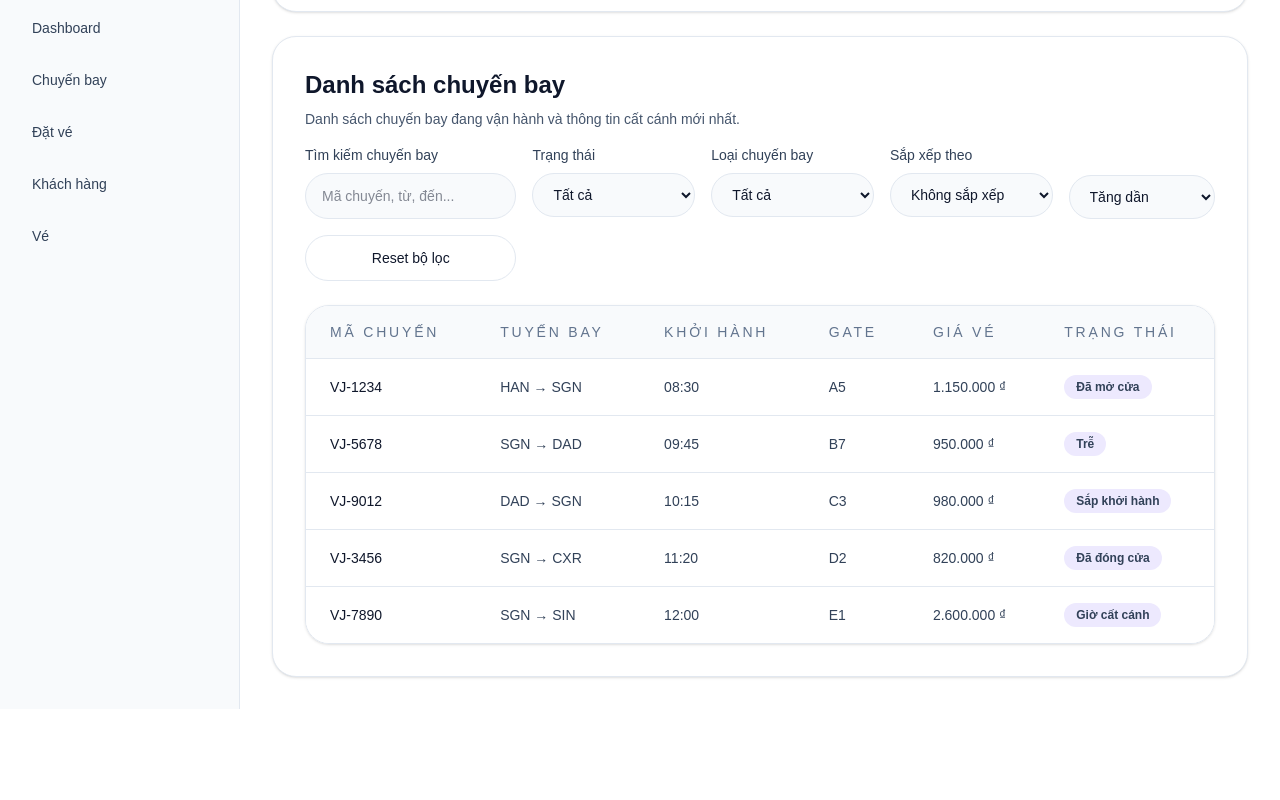
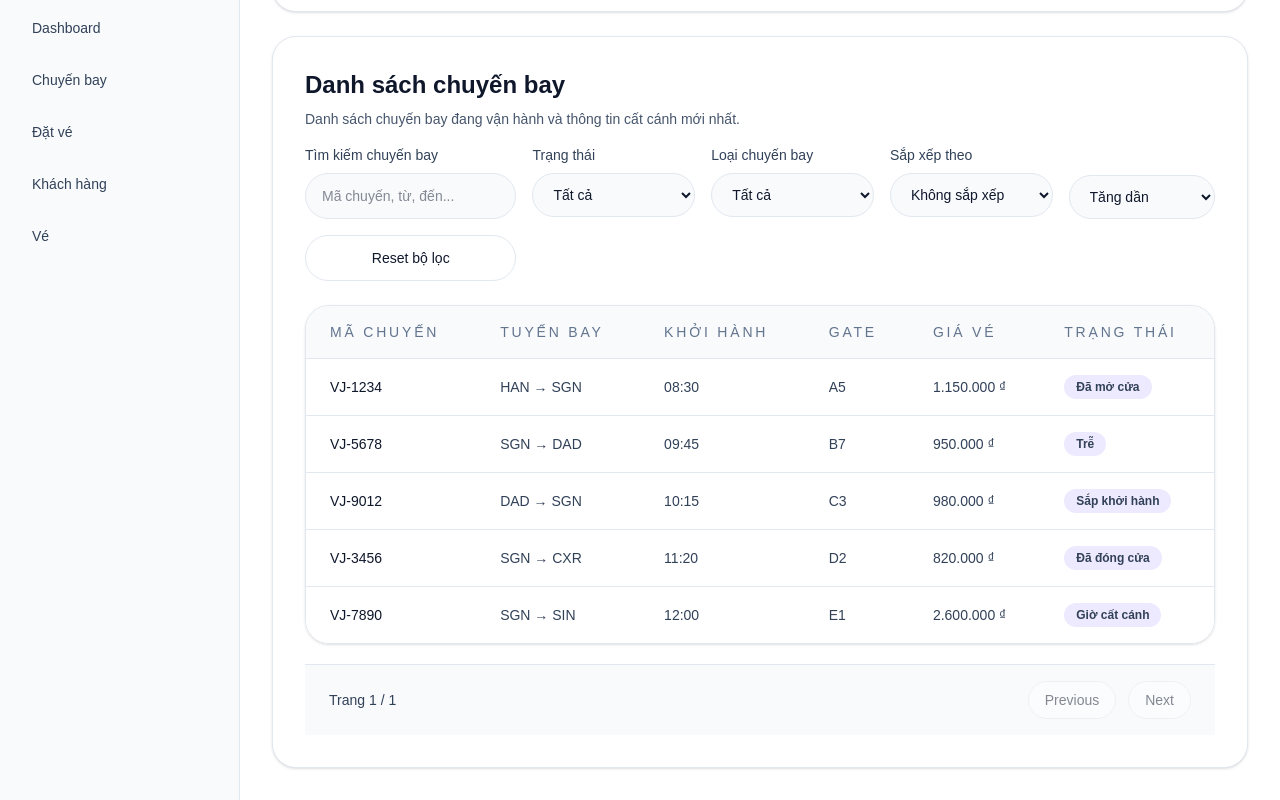
Before and after one commit to TranThiKimNghi/vietjet-agency, a Next.js app: page /dashboard/flights in a window 1280 px wide. Shown: the part 243-1043 px from the top of the page. Before the commit the page ends 952 px from the top, so only its background shows below. Built offline with nearby package versions, Linux system fonts and the light colour scheme.

Commit message:
feat: add flight pagination

```diff
--- a/app/dashboard/flights/page.tsx
+++ b/app/dashboard/flights/page.tsx
@@ -33,6 +33,9 @@ export default function DashboardFlights() {
     () => searchTerm.trim().toLowerCase(),
     [searchTerm]
   );
+
+  const [currentPage, setCurrentPage] = useState(1);
+  const itemsPerPage = 10;
 
   const filteredFlights = useMemo(() => {
     const filtered = flightList.filter((flight) => {
@@ -81,6 +84,14 @@ export default function DashboardFlights() {
     return sorted;
   }, [normalizedSearchTerm, statusFilter, typeFilter, sortKey, sortDirection]);
 
+  const totalPages = Math.max(1, Math.ceil(filteredFlights.length / itemsPerPage));
+
+  const pagedFlights = useMemo(() => {
+    const clampedPage = Math.min(currentPage, totalPages);
+    const startIndex = (clampedPage - 1) * itemsPerPage;
+    return filteredFlights.slice(startIndex, startIndex + itemsPerPage);
+  }, [filteredFlights, currentPage, totalPages]);
+
   return (
     <div className="space-y-6">
       <section className="rounded-3xl border border-slate-200 bg-white p-8 shadow-sm">
@@ -118,7 +129,10 @@ export default function DashboardFlights() {
                 id="flight-search"
                 type="text"
                 value={searchTerm}
-                onChange={(event) => setSearchTerm(event.target.value)}
+                onChange={(event) => {
+                  setSearchTerm(event.target.value);
+                  setCurrentPage(1);
+                }}
                 placeholder="Mã chuyến, từ, đến..."
                 className="mt-2 w-full rounded-3xl border border-slate-200 bg-slate-50 px-4 py-3 text-sm text-slate-900 outline-none transition focus:border-slate-900 focus:ring-2 focus:ring-slate-200"
               />
@@ -131,7 +145,10 @@ export default function DashboardFlights() {
               <select
                 id="status-filter"
                 value={statusFilter}
-                onChange={(event) => setStatusFilter(event.target.value)}
+                onChange={(event) => {
+                  setStatusFilter(event.target.value);
+                  setCurrentPage(1);
+                }}
                 className="mt-2 w-full rounded-3xl border border-slate-200 bg-slate-50 px-4 py-3 text-sm text-slate-900 outline-none transition focus:border-slate-900 focus:ring-2 focus:ring-slate-200"
               >
                 {statusOptions.map((option) => (
@@ -149,7 +166,10 @@ export default function DashboardFlights() {
               <select
                 id="type-filter"
                 value={typeFilter}
-                onChange={(event) => setTypeFilter(event.target.value)}
+                onChange={(event) => {
+                  setTypeFilter(event.target.value);
+                  setCurrentPage(1);
+                }}
                 className="mt-2 w-full rounded-3xl border border-slate-200 bg-slate-50 px-4 py-3 text-sm text-slate-900 outline-none transition focus:border-slate-900 focus:ring-2 focus:ring-slate-200"
               >
                 {typeOptions.map((option) => (
@@ -167,7 +187,10 @@ export default function DashboardFlights() {
               <select
                 id="sort-key"
                 value={sortKey}
-                onChange={(event) => setSortKey(event.target.value)}
+                onChange={(event) => {
+                  setSortKey(event.target.value);
+                  setCurrentPage(1);
+                }}
                 className="mt-2 w-full rounded-3xl border border-slate-200 bg-slate-50 px-4 py-3 text-sm text-slate-900 outline-none transition focus:border-slate-900 focus:ring-2 focus:ring-slate-200"
               >
                 {sortOptions.map((option) => (
@@ -182,7 +205,10 @@ export default function DashboardFlights() {
               <select
                 id="sort-direction"
                 value={sortDirection}
-                onChange={(event) => setSortDirection(event.target.value as 'asc' | 'desc')}
+                onChange={(event) => {
+                  setSortDirection(event.target.value as 'asc' | 'desc');
+                  setCurrentPage(1);
+                }}
                 className="mt-2 w-full rounded-3xl border border-slate-200 bg-slate-50 px-4 py-3 text-sm text-slate-900 outline-none transition focus:border-slate-900 focus:ring-2 focus:ring-slate-200"
               >
                 <option value="asc">Tăng dần</option>
@@ -199,6 +225,7 @@ export default function DashboardFlights() {
                   setTypeFilter('');
                   setSortKey('');
                   setSortDirection('asc');
+                  setCurrentPage(1);
                 }}
                 className="inline-flex w-full items-center justify-center rounded-3xl border border-slate-200 bg-white px-4 py-3 text-sm font-medium text-slate-900 transition hover:bg-slate-50"
               >
@@ -209,7 +236,7 @@ export default function DashboardFlights() {
         </div>
 
         <div className="overflow-hidden rounded-3xl border border-slate-200 md:shadow-sm">
-          {filteredFlights.length > 0 ? (
+          {pagedFlights.length > 0 ? (
             <>
               <div className="hidden md:block">
                 <table className="min-w-full border-collapse text-left text-sm">
@@ -224,7 +251,7 @@ export default function DashboardFlights() {
                     </tr>
                   </thead>
                   <tbody className="bg-white">
-                    {filteredFlights.map((flight) => (
+                    {pagedFlights.map((flight) => (
                       <FlightRow key={flight.flightCode} flight={flight} />
                     ))}
                   </tbody>
@@ -232,7 +259,7 @@ export default function DashboardFlights() {
               </div>
 
               <div className="grid gap-4 p-4 md:hidden">
-                {filteredFlights.map((flight) => (
+                {pagedFlights.map((flight) => (
                   <div key={flight.flightCode} className="rounded-3xl border border-slate-200 bg-slate-50 p-4">
                     <div className="flex items-center justify-between gap-3">
                       <p className="text-sm font-medium text-slate-900">{flight.flightCode}</p>
@@ -264,6 +291,30 @@ export default function DashboardFlights() {
             </div>
           )}
         </div>
+
+        <div className="mt-5 flex flex-col items-center justify-between gap-3 border-t border-slate-200 bg-slate-50 px-6 py-4 text-sm text-slate-700 sm:flex-row">
+          <span>
+            Trang {currentPage} / {totalPages}
+          </span>
+          <div className="flex gap-3">
+            <button
+              type="button"
+              onClick={() => setCurrentPage((prev) => Math.max(1, prev - 1))}
+              disabled={currentPage === 1}
+              className="inline-flex items-center justify-center rounded-3xl border border-slate-200 bg-white px-4 py-2 text-sm font-medium text-slate-900 transition hover:bg-slate-50 disabled:cursor-not-allowed disabled:opacity-50"
+            >
+              Previous
+            </button>
+            <button
+              type="button"
+              onClick={() => setCurrentPage((prev) => Math.min(totalPages, prev + 1))}
+              disabled={currentPage === totalPages}
+              className="inline-flex items-center justify-center rounded-3xl border border-slate-200 bg-white px-4 py-2 text-sm font-medium text-slate-900 transition hover:bg-slate-50 disabled:cursor-not-allowed disabled:opacity-50"
+            >
+              Next
+            </button>
+          </div>
+        </div>
       </section>
     </div>
   );
```
